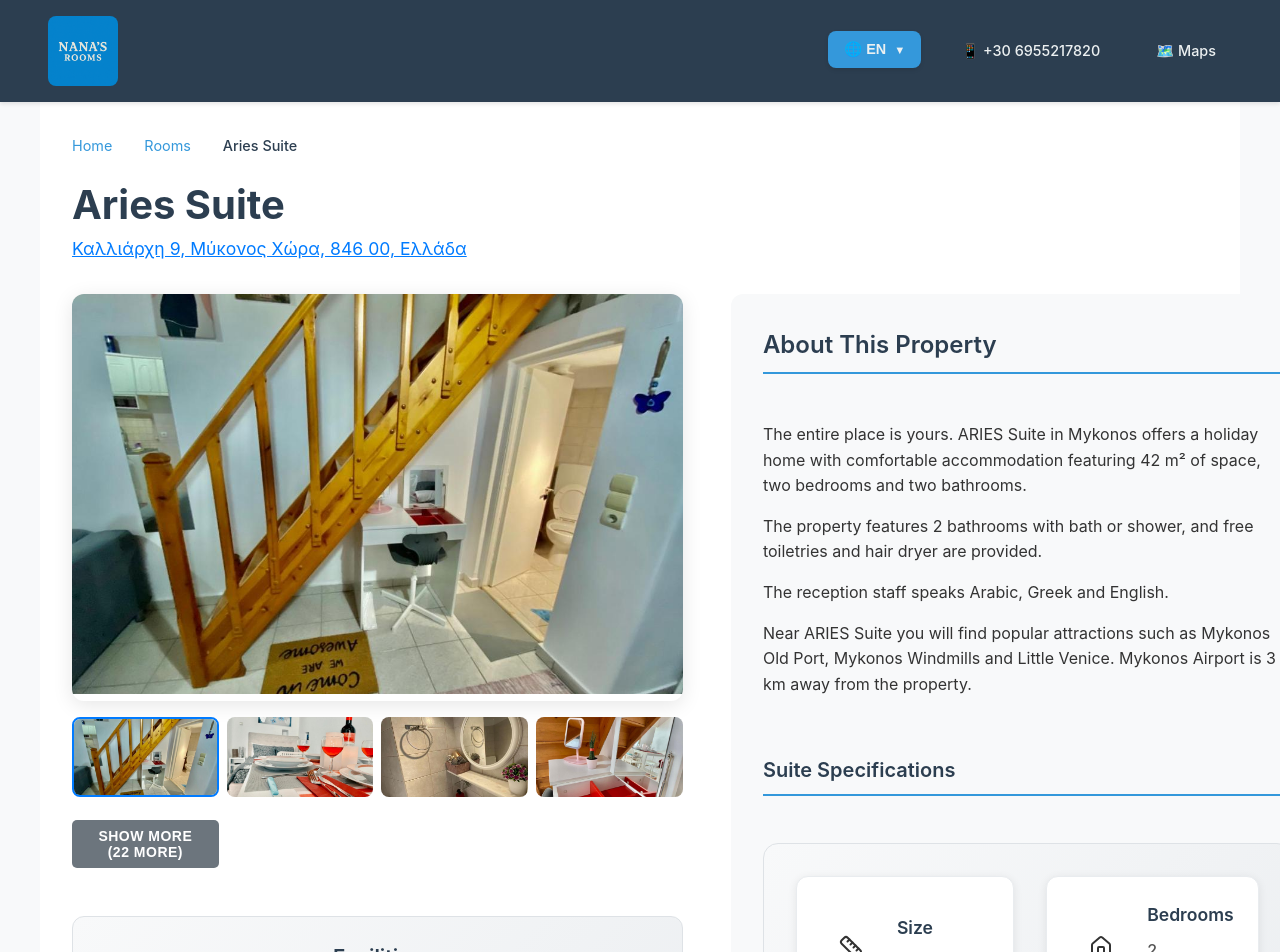
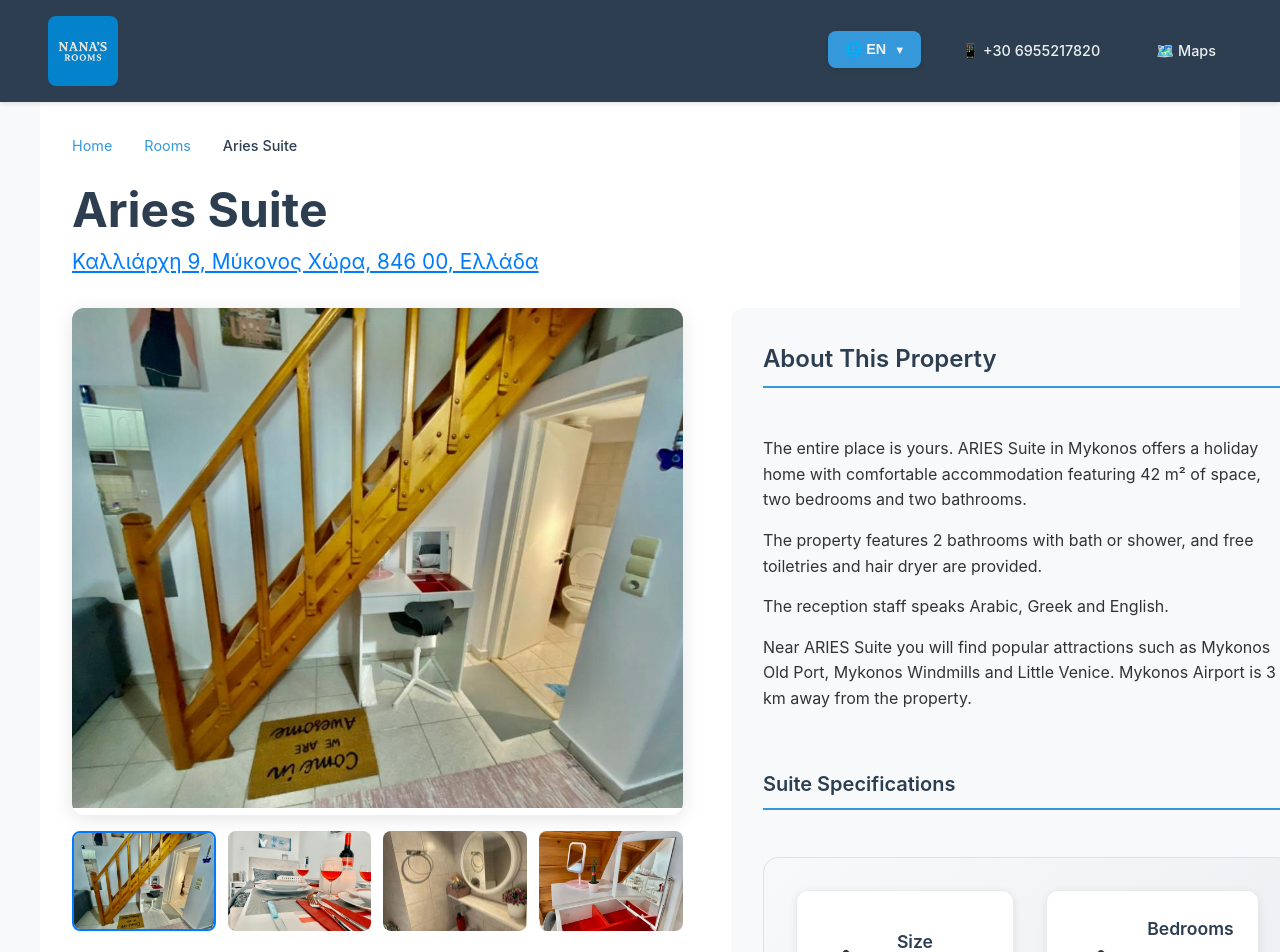
Before and after one commit to Gockster/RentalRooms, a React (Create React App) app: page /rooms/AriesSuite in a window 1280 px wide. Shown: the top 952 px of the page. Built offline with nearby package versions, Linux system fonts and the light colour scheme.

Commit message:
beautifications

```diff
--- a/src/contexts/LanguageContext.js
+++ b/src/contexts/LanguageContext.js
@@ -182,6 +182,7 @@ const translations = {
             ariesDescription2: "The property features 2 bathrooms with bath or shower, and free toiletries and hair dryer are provided.",
             ariesDescription3: "The reception staff speaks Arabic, Greek and English.",
             ariesDescription4: "Near ARIES Suite you will find popular attractions such as Mykonos Old Port, Mykonos Windmills and Little Venice. Mykonos Airport is 3 km away from the property.",
+            ariesAddress: "Kalliarchi 9, Mykonos Chora, 846 00, Greece",
             // Property descriptions - Venus
             venusSubtitle: "Modern suite located at Petrou Drakopoulu 14, in the heart of Mykonos Town.",
             venusDescription1: "VENUS Suite is located at Petrou Drakopoulu 14 in the center of Mykonos Town, just 300m from Agia Anna Beach. It features a terrace, free WiFi, 24-hour front desk and ATM. The property was built in 1980 and has a balcony.",
@@ -558,6 +559,7 @@ const translations = {
             ariesDescription2: "Το κατάλυμα έχει επίσης 2 μπάνια με μπανιέρα ή ντους, ενώ διατίθενται δωρεάν προϊόντα μπάνιου και στεγνωτήρας μαλλιών.",
             ariesDescription3: "Οι γλώσσες που μιλάει το προσωπικό στη ρεσεψιόν είναι Αραβικά, Ελληνικά και Αγγλικά.",
             ariesDescription4: "Κοντά στο ARIES Suite θα βρείτε δημοφιλή σημεία ενδιαφέροντος, όπως Παλιό Λιμάνι Μυκόνου, Ανεμόμυλοι Μυκόνου και Μικρή Βενετία. Το αεροδρόμιο Αεροδρόμιο Μυκόνου είναι 3 χλμ μακριά από το κατάλυμα.",
+            ariesAddress: "Καλλιάρχη 9, Μύκονος Χώρα, 846 00, Ελλάδα",
             // Property descriptions - Venus
             venusSubtitle: "Μοντέρνα σουίτα που βρίσκεται στην Πετρου Δρακοπούλου 14, στο κέντρο της Μυκόνου Χώρα.",
             venusDescription1: "Το VENUS Suite βρίσκεται στην Πετρου Δρακοπούλου 14 στο κέντρο της Μυκόνου Χώρα και απέχει μόλις 300μ από την Παραλία Αγία Άννα. Διαθέτει βεράντα, δωρεάν WiFi, 24ωρη ρεσεψιόν και ΑΤΜ. Το κατάλυμα χτίστηκε το 1980 και έχει μπαλκόνι.",
@@ -939,6 +941,7 @@ const translations = {
             ariesDescription2: "La proprietà dispone di 2 bagni con vasca o doccia, e sono forniti asciugacapelli e articoli da toilette gratuiti.",
             ariesDescription3: "Il personale della reception parla arabo, greco e inglese.",
             ariesDescription4: "Vicino ad ARIES Suite troverete attrazioni popolari come il Porto Vecchio di Mykonos, i Mulini a Vento di Mykonos e Piccola Venezia. L'aeroporto di Mykonos si trova a 3 km dalla proprietà.",
+            ariesAddress: "Kalliarchi 9, Mykonos Chora, 846 00, Grecia",
             // Property descriptions - Venus
             venusSubtitle: "Suite moderna situata in Petrou Drakopoulu 14, nel cuore di Mykonos Town.",
             venusDescription1: "VENUS Suite si trova in Petrou Drakopoulu 14 nel centro di Mykonos Town, a soli 300m dalla spiaggia di Agia Anna. Dispone di terrazza, WiFi gratuito, reception 24 ore e ATM. La proprietà è stata costruita nel 1980 e ha un balcone.",
@@ -1235,6 +1238,7 @@ const translations = {
             ariesDescription2: "Die Unterkunft verfügt über 2 Badezimmer mit Badewanne oder Dusche, und kostenlose Toilettenartikel und Haartrockner sind vorhanden.",
             ariesDescription3: "Das Rezeptionspersonal spricht Arabisch, Griechisch und Englisch.",
             ariesDescription4: "In der Nähe der ARIES Suite finden Sie beliebte Sehenswürdigkeiten wie den Alten Hafen von Mykonos, die Windmühlen von Mykonos und Little Venice. Der Flughafen Mykonos ist 3 km von der Unterkunft entfernt.",
+            ariesAddress: "Kalliarchi 9, Mykonos Chora, 846 00, Griechenland",
             // Property descriptions - Venus
             venusSubtitle: "Moderne Suite in der Petrou Drakopoulu 14, im Herzen von Mykonos Town.",
             venusDescription1: "VENUS Suite befindet sich in der Petrou Drakopoulu 14 im Zentrum von Mykonos Town, nur 300m vom Strand Agia Anna entfernt. Es verfügt über eine Terrasse, kostenloses WiFi, 24-Stunden-Rezeption und Geldautomat. Die Unterkunft wurde 1980 erbaut und hat einen Balkon.",
@@ -1531,6 +1535,7 @@ const translations = {
             ariesDescription2: "La propiedad cuenta con 2 baños con bañera o ducha, y se proporcionan secador de pelo y artículos de aseo gratuitos.",
             ariesDescription3: "El personal de recepción habla árabe, griego e inglés.",
             ariesDescription4: "Cerca de ARIES Suite encontrarás atracciones populares como el Puerto Viejo de Mykonos, los Molinos de Viento de Mykonos y Pequeña Venecia. El Aeropuerto de Mykonos está a 3 km de la propiedad.",
+            ariesAddress: "Kalliarchi 9, Mykonos Chora, 846 00, Grecia",
             // Property descriptions - Venus
             venusSubtitle: "Suite moderna ubicada en Petrou Drakopoulu 14, en el corazón de Mykonos Town.",
             venusDescription1: "VENUS Suite está ubicada en Petrou Drakopoulu 14 en el centro de Mykonos Town, a solo 300m de la playa Agia Anna. Cuenta con terraza, WiFi gratis, recepción 24 horas y cajero automático. La propiedad fue construida en 1980 y tiene balcón.",
@@ -1827,6 +1832,7 @@ const translations = {
             ariesDescription2: "يتميز العقار بحمامين مع حوض أستحمام أو دش، ويتم توفير مجفف الشعر ولوازم الحمام المجانية.",
             ariesDescription3: "يتحدث موظفو الاستقبال العربية واليونانية والإنجليزية.",
             ariesDescription4: "بالقرب من جناح ARIES ستجد معالم سياحية شهيرة مثل ميناء ميكونوس القديم، طواحين الهواء في ميكونوس وفينيسيا الصغيرة. مطار ميكونوس على بعد 3 كم من العقار.",
+            ariesAddress: "كاليارتشي 9، ميكونوس تشورا، 846 00، اليونان",
             // Property descriptions - Venus
             venusSubtitle: "جناح حديث يقع في بيترو دراكوبولو 14، في قلب مدينة ميكونوس.",
             venusDescription1: "يقع جناح VENUS في بيترو دراكوبولو 14 في وسط مدينة ميكونوس، على بعد 300 متر فقط من شاطئ أجيا آنا. يتميز بشرفة، واي فاي مجاني، مكتب استقبال 24 ساعة وصراف آلي. تم بناء العقار في عام 1980 وله شرفة.",
--- a/src/styles/main.css
+++ b/src/styles/main.css
@@ -1231,7 +1231,7 @@
 }
 
 .room-title {
-  font-size: 2.5rem;
+  font-size: 3rem;
   font-weight: 700;
   color: #2c3e50;
   margin-bottom: 0.5rem;
@@ -1239,7 +1239,7 @@
 }
 
 .room-subtitle {
-  font-size: 1.1rem;
+  font-size: 1.3rem;
   color: #7f8c8d;
   margin-bottom: 0;
   line-height: 1.4;
@@ -1267,7 +1267,7 @@
 
 .main-room-image {
   width: 100%;
-  height: 400px;
+  height: 500px;
   object-fit: cover;
   transition: transform 0.3s ease;
 }
@@ -1279,12 +1279,12 @@
 .room-thumbnail-gallery {
   display: grid;
   grid-template-columns: repeat(4, 1fr);
-  gap: 0.5rem;
+  gap: 0.75rem;
 }
 
 .thumbnail {
   width: 100%;
-  height: 80px;
+  height: 100px;
   object-fit: cover;
   border-radius: 8px;
   cursor: pointer;
@@ -1323,11 +1323,11 @@
 .room-description {
   color: #34495e;
   line-height: 1.6;
-  font-size: 1rem;
+  font-size: 1.1rem;
 }
 
 .room-amenities h3 {
-  font-size: 1.2rem;
+  font-size: 1.4rem;
   font-weight: 600;
   color: #2c3e50;
   margin-bottom: 1rem;
@@ -1468,7 +1468,7 @@
   }
 
   .room-title {
-    font-size: 2rem;
+    font-size: 2.5rem;
   }
 }
 
@@ -1478,15 +1478,15 @@
   }
 
   .room-title {
-    font-size: 1.8rem;
+    font-size: 2.2rem;
   }
 
   .room-subtitle {
-    font-size: 1rem;
+    font-size: 1.1rem;
   }
 
   .main-room-image {
-    height: 250px;
+    height: 300px;
   }
 
   .room-thumbnail-gallery {
@@ -1494,7 +1494,7 @@
   }
 
   .thumbnail {
-    height: 60px;
+    height: 75px;
   }
 
   .amenities-grid {
```
